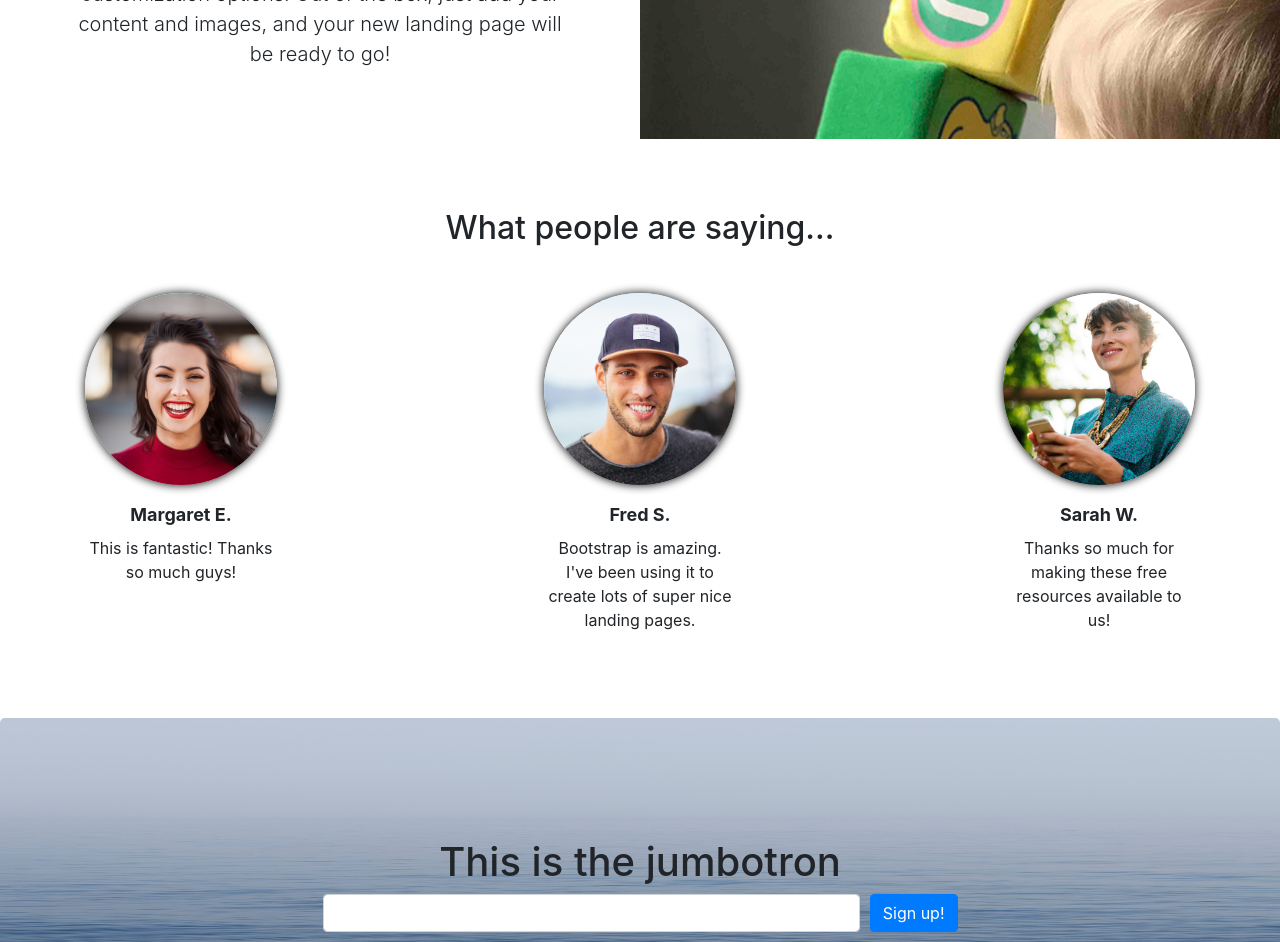
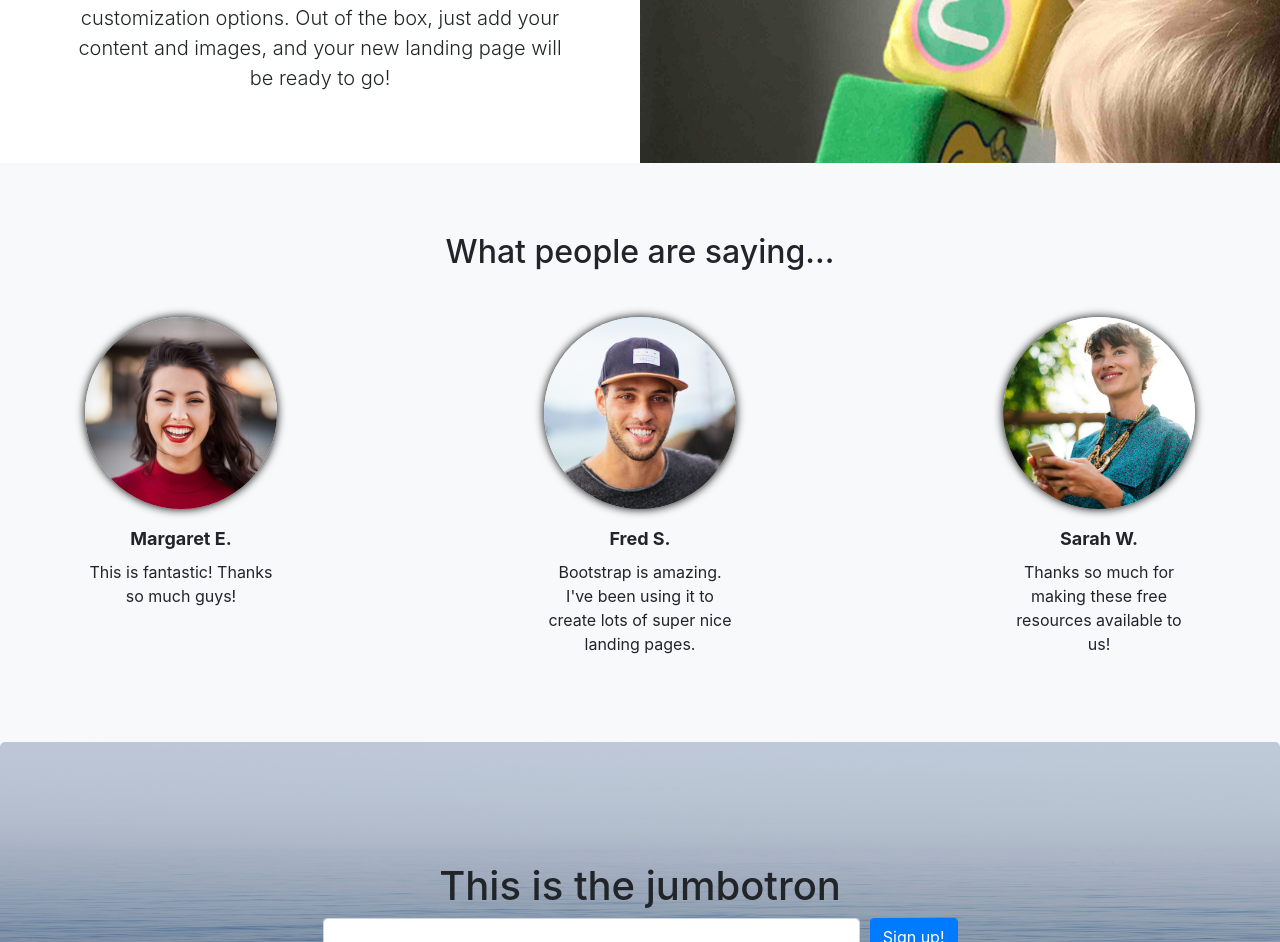
Before and after one commit to Eilaf-Alg/react-landing-page, a React (Create React App) app: page / in a window 1280 px wide. Shown: the part 1500-2442 px from the top of the page. Built offline with nearby package versions, Linux system fonts and the light colour scheme.

Commit message:
Made Jumbotron stateful.

```diff
--- a/src/App.css
+++ b/src/App.css
@@ -10,6 +10,10 @@
 
 .InfoGroup {
   padding: 70px 0 70px 0;
+}
+
+.InfoGroup.testimonials {
+  background: rgba(248, 249, 250, 1);
 }
 
 .InfoGroup h2 {
--- a/src/App.js
+++ b/src/App.js
@@ -10,6 +10,7 @@ import './App.css';
 const App = () => {
   return (
     <div className="App">
+
       <NavBar />
       <Jumbotron img="img/bg-masthead.jpg"/>
       <InfoGroup>
@@ -48,7 +49,7 @@ const App = () => {
         caption="Landing Page is just HTML and CSS with a splash of SCSS for users who demand some deeper customization options. Out of the box, just add your content and images, and your new landing page will be ready to go!"
       />
 
-      <InfoGroup title="What people are saying...">
+      <InfoGroup className="testimonials" title="What people are saying...">
         <Avatar
           img="img/testimonials-1.jpg"
           title="Margaret E."
--- a/src/Button.js
+++ b/src/Button.js
@@ -2,7 +2,7 @@ import React from 'react';
 
 const Button = (prop) => {
     return (
-        <button className="btn btn-primary">{prop.children}</button>
+        <button onClick={prop.clickFunction} className="btn btn-primary">{prop.children}</button>
     )
 }
 
--- a/src/InfoGroup.js
+++ b/src/InfoGroup.js
@@ -12,7 +12,7 @@ export const Info = (prop) => {
 
 export const InfoGroup = (prop) => {
     return (
-        <div className="InfoGroup container-fluid">
+        <div className={`InfoGroup container-fluid ${prop.className}`}>
             {
                 prop.title && <h2>{prop.title}</h2>
             }
--- a/src/Jumbotron.js
+++ b/src/Jumbotron.js
@@ -1,7 +1,16 @@
-import React from 'react';
+import React, {useState} from 'react';
 import Button from './Button'
 
 const Jumbotron = (prop) => {
+
+    // useState to make this component stateful
+    const [registered, setRegistered] = useState(false);
+
+    // onClick handler for 'Sign Up' button
+    const registerUser = () => {
+      setRegistered(true);
+    }
+
     return (
       <div className="Jumbotron jumbotron"
       style={{backgroundImage: `url('${prop.img}')` }}>
@@ -14,9 +23,16 @@ const Jumbotron = (prop) => {
                         <input className="form-control" type="text" />
                       </div>
                       <div className="col-auto">
-                        <Button>Sign up!</Button>
+                        <Button clickFunction={registerUser}>Sign up!</Button>
                       </div>
                   </div>
+                  <br/>
+                  {
+                    registered &&
+                    <div className="alert alert-success">
+                      Congratulation! You've been successfully registered
+                    </div>
+                  }
                 </div>
             </div>
         </div>
```
